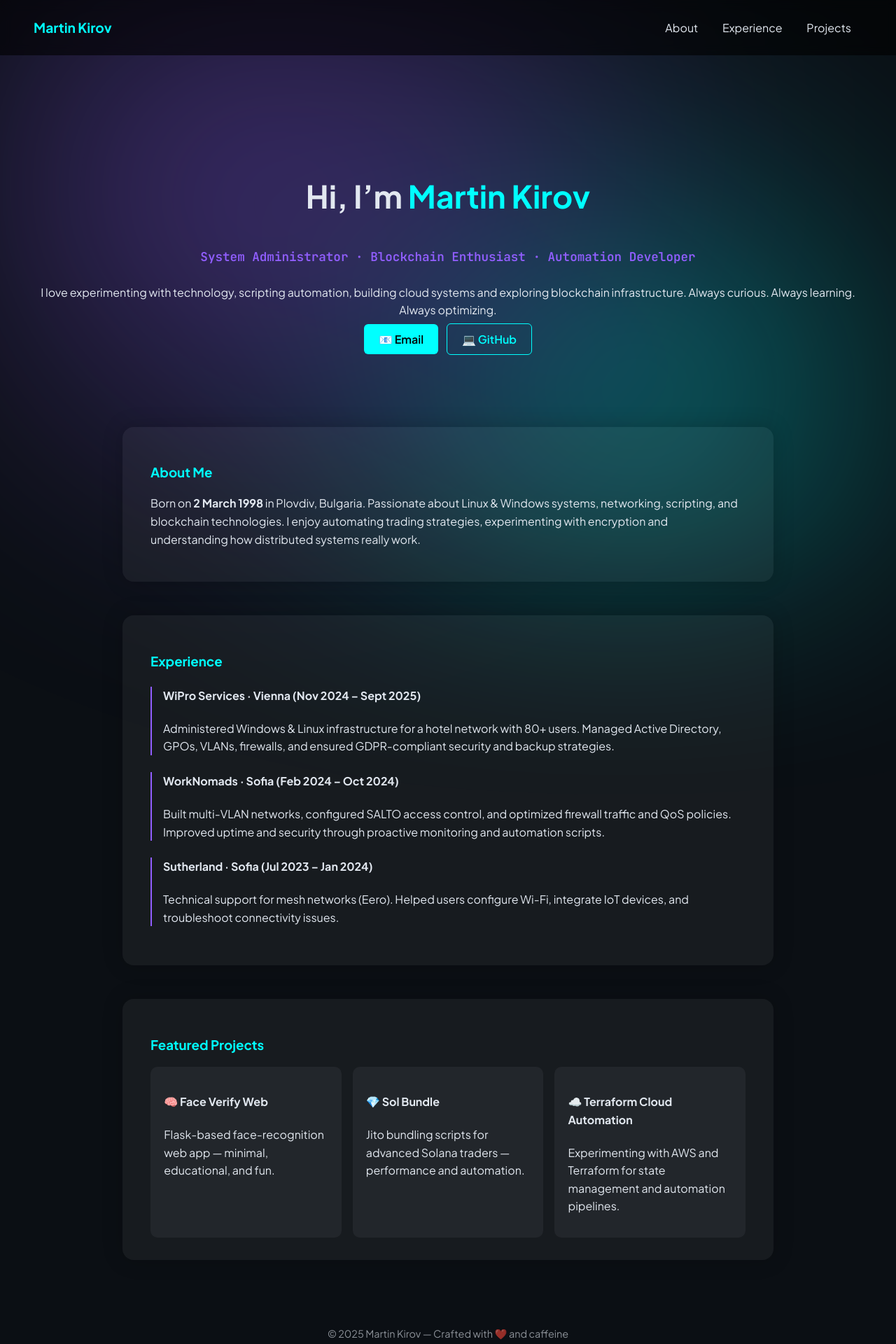
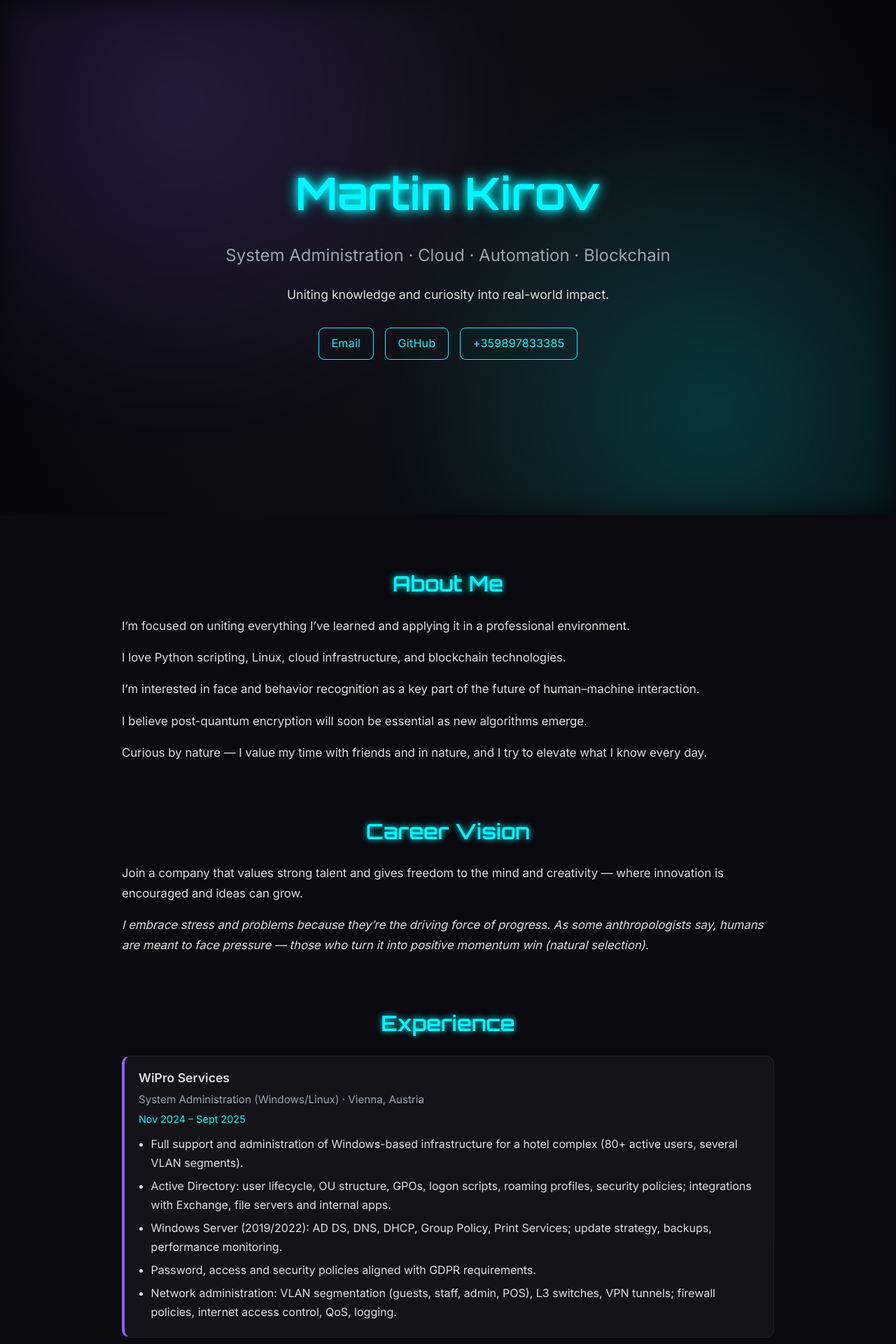
Before and after one commit to martok9803/cv-bad-front-end, a Flask app: page / in a window 1280 px wide. Shown: the top 1920 px of the page at 70% size. Run offline with Flask 3, Linux system fonts and the light colour scheme.

Commit message:
UX: dynamic Experience/Projects from cv.json + polished timeline/cards

```diff
--- a/app/static/app.js
+++ b/app/static/app.js
@@ -1,31 +1,9 @@
-// Smooth scroll and fade animation triggers
-document.querySelectorAll('a[href^="#"]').forEach(anchor => {
-  anchor.addEventListener("click", function(e) {
-    e.preventDefault();
-    document.querySelector(this.getAttribute("href")).scrollIntoView({ behavior: "smooth" });
-  });
+// Smooth reveal of sections on scroll
+document.addEventListener("DOMContentLoaded", () => {
+  const sections = document.querySelectorAll("section");
+  const observer = new IntersectionObserver(
+    entries => entries.forEach(e => e.isIntersecting && e.target.classList.add("visible")),
+    { threshold: 0.18 }
+  );
+  sections.forEach(s => observer.observe(s));
 });
-
-// Intersection fade-up
-const observer = new IntersectionObserver(entries => {
-  entries.forEach(entry => {
-    if (entry.isIntersecting) entry.target.classList.add("visible");
-  });
-}, { threshold: 0.15 });
-
-document.querySelectorAll(".fade-up").forEach(el => observer.observe(el));
-
-// Typewriter effect
-const typeTarget = document.querySelector(".typewriter");
-if (typeTarget) {
-  const text = typeTarget.textContent;
-  typeTarget.textContent = "";
-  let i = 0;
-  function type() {
-    if (i < text.length) {
-      typeTarget.textContent += text.charAt(i++);
-      setTimeout(type, 60);
-    }
-  }
-  type();
-}
--- a/app/static/styles.css
+++ b/app/static/styles.css
@@ -1,142 +1,176 @@
+@import url('https://fonts.googleapis.com/css2?family=Orbitron:wght@400;600&family=Inter:wght@400;600&display=swap');
+
 :root {
-  --bg: #0b0f14;
-  --fg: #e2e8f0;
-  --accent: #00ffff;
+  --bg: #0a0a0f;
+  --accent: #00f7ff;
   --accent2: #915EFF;
-  --card-bg: rgba(255,255,255,0.05);
+  --text: #ddd;
+  --muted: #9aa3ad;
+  --max-width: 980px;
+
+  --card: rgba(255,255,255,0.04);
+  --card-hover: rgba(255,255,255,0.08);
 }
 
+* { box-sizing: border-box; }
+
 body {
+  font-family: 'Inter', sans-serif;
+  color: var(--text);
+  background: var(--bg);
   margin: 0;
-  font-family: 'Plus Jakarta Sans', sans-serif;
-  background: var(--bg);
-  color: var(--fg);
   overflow-x: hidden;
-  line-height: 1.6;
+  scroll-behavior: smooth;
+  line-height: 1.7;
 }
 
-/* background glow */
-.bg-overlay {
-  position: fixed;
+/* HERO */
+.hero {
+  position: relative;
+  height: 92vh;
+  display: flex;
+  align-items: center;
+  justify-content: center;
+  text-align: center;
+  background: radial-gradient(circle at center, #121217 0%, #07070b 100%);
+  overflow: hidden;
+  padding: 0 1.5rem;
+}
+.hero .overlay {
+  position: absolute;
   inset: 0;
-  background: radial-gradient(circle at 30% 20%, var(--accent2)20%, transparent 60%),
-              radial-gradient(circle at 70% 80%, var(--accent)15%, transparent 50%);
-  filter: blur(140px);
-  opacity: .35;
-  z-index: -1;
+  background:
+    radial-gradient(800px 800px at 20% 20%, rgba(145,94,255,.18), transparent 60%),
+    radial-gradient(800px 800px at 80% 80%, rgba(0,247,255,.18), transparent 60%);
+  filter: blur(20px);
+}
+.hero .content { position: relative; z-index: 2; max-width: 900px; }
+.hero h1 {
+  font-family: 'Orbitron', sans-serif;
+  font-size: clamp(2.2rem, 6vw, 4rem);
+  margin: 0;
+  color: var(--accent);
+  text-shadow: 0 0 18px var(--accent);
+  animation: glow 3s ease-in-out infinite alternate;
+}
+.hero h2 {
+  margin-top: .6em;
+  font-weight: 400;
+  color: var(--muted);
+}
+.hero .tagline { font-size: 1.1rem; margin-top: 1em; }
+.links { margin-top: 2em; display: flex; gap: 1rem; justify-content: center; flex-wrap: wrap; }
+.links a {
+  color: var(--accent);
+  text-decoration: none;
+  border: 1px solid var(--accent);
+  padding: .55em 1.1em;
+  border-radius: 8px;
+  transition: all .25s ease;
+  letter-spacing: .3px;
+}
+.links a:hover {
+  background: var(--accent);
+  color: #001316;
+  box-shadow: 0 0 24px var(--accent);
 }
 
-/* navbar */
-.navbar {
-  display: flex;
-  justify-content: space-between;
-  align-items: center;
-  padding: 1.5rem 3rem;
-  background: rgba(0,0,0,0.6);
-  backdrop-filter: blur(8px);
-  position: sticky;
-  top: 0;
+/* SECTIONS */
+section {
+  max-width: var(--max-width);
+  margin: 4.5rem auto;
+  padding: 0 1.5rem;
+  opacity: 0;
+  transform: translateY(30px);
+  transition: all 0.9s ease;
 }
-.navbar .brand {
-  font-weight: 700;
-  font-size: 1.2rem;
+section.visible { opacity: 1; transform: translateY(0); }
+section h2 {
   color: var(--accent);
+  font-family: 'Orbitron', sans-serif;
+  text-align: center;
+  margin-bottom: 1.25rem;
+  text-shadow: 0 0 8px var(--accent);
+  font-size: 1.9rem;
 }
-.navbar nav a {
-  color: var(--fg);
+section p { font-size: 1.05rem; color: var(--text); text-wrap: pretty; }
+
+/* EXPERIENCE TIMELINE */
+.experience .timeline { display: grid; gap: 1rem; }
+.experience .job {
+  background: var(--card);
+  border: 1px solid rgba(255,255,255,0.06);
+  border-left: 4px solid var(--accent2);
+  border-radius: 12px;
+  padding: 1rem 1.25rem;
+  transition: background .25s ease, transform .2s ease, box-shadow .25s ease;
+}
+.experience .job:hover {
+  background: var(--card-hover);
+  transform: translateY(-2px);
+  box-shadow: 0 10px 26px rgba(0,0,0,0.25), 0 0 24px rgba(145,94,255,.25);
+}
+.job-header { display: grid; gap: .2rem; }
+.job-header h3 { margin: 0; font-size: 1.1rem; }
+.job-header .meta { color: var(--muted); font-size: .95rem; }
+.job-header .dates { color: var(--accent); font-size: .9rem; }
+.bullets { margin: .6rem 0 0; padding: 0 0 0 1.1rem; }
+.bullets li { margin: .35rem 0; }
+
+/* PROJECTS */
+.projects .project-grid {
+  display: grid;
+  grid-template-columns: repeat(auto-fit, minmax(260px,1fr));
+  gap: 1rem;
+}
+.project-card {
+  display: block;
+  background: var(--card);
+  border: 1px solid rgba(255,255,255,0.06);
+  border-radius: 12px;
+  padding: 1rem 1.2rem;
   text-decoration: none;
-  margin: 0 1rem;
-  transition: color .2s;
+  color: var(--text);
+  transition: all .25s ease;
+  position: relative;
 }
-.navbar nav a:hover {
-  color: var(--accent2);
+.project-card:hover {
+  background: var(--card-hover);
+  transform: translateY(-3px);
+  box-shadow: 0 18px 36px rgba(0,0,0,.25), 0 0 22px rgba(0,247,255,.25);
+}
+.project-card h4 { margin: 0 0 .4rem; font-size: 1.05rem; color: #e9eef5; }
+.project-card p { margin: 0; color: var(--muted); }
+.project-card .arrow {
+  position: absolute; right: 12px; bottom: 10px;
+  color: var(--accent); font-weight: 700;
 }
 
-/* hero */
-.hero {
-  text-align: center;
-  padding: 8rem 2rem 4rem;
+/* PILL LISTS */
+.pill-list {
+  display: flex; flex-wrap: wrap; gap: .6rem;
+  list-style: none; padding: 0; margin: 0; justify-content: center;
 }
-.hero h1 {
-  font-size: 2.8rem;
-  font-weight: 700;
-}
-.hero h1 span { color: var(--accent); }
-.hero h2 {
-  font-family: 'JetBrains Mono', monospace;
-  color: var(--accent2);
-  font-size: 1.1rem;
-  margin: 1rem 0 1.5rem;
-}
-.hero .btn {
-  background: var(--accent);
-  border: none;
-  color: #000;
-  padding: .7rem 1.3rem;
-  border-radius: 6px;
-  font-weight: 600;
-  margin: .3rem;
-  text-decoration: none;
-}
-.hero .btn.outline {
-  background: transparent;
-  color: var(--accent);
-  border: 1px solid var(--accent);
-}
-.hero .btn:hover {
-  filter: brightness(1.2);
+.pill-list li {
+  background: var(--card);
+  border: 1px solid rgba(255,255,255,0.06);
+  padding: .45rem .7rem;
+  border-radius: 999px;
+  font-size: .95rem;
 }
 
-/* cards */
-.card {
-  max-width: 850px;
-  margin: 3rem auto;
-  background: var(--card-bg);
-  border-radius: 16px;
-  padding: 2rem 2.5rem;
-  box-shadow: 0 0 30px rgba(0,0,0,0.2);
-}
-.card h3 {
-  color: var(--accent);
-  margin-bottom: 1rem;
+/* FOOTER */
+footer {
+  text-align: center;
+  padding: 3rem 1rem;
+  border-top: 1px solid #101018;
+  color: var(--muted);
+  background: #07070c;
+  font-size: .95rem;
 }
 
-.timeline .job {
-  margin-bottom: 1.5rem;
-  border-left: 2px solid var(--accent2);
-  padding-left: 1rem;
+/* KEYFRAMES */
+@keyframes glow {
+  from { text-shadow: 0 0 10px var(--accent), 0 0 18px var(--accent); }
+  to   { text-shadow: 0 0 26px var(--accent), 0 0 42px var(--accent); }
 }
-
-.projects {
-  display: grid;
-  grid-template-columns: repeat(auto-fit, minmax(250px,1fr));
-  gap: 1rem;
-}
-.project {
-  display: block;
-  background: rgba(255,255,255,0.05);
-  padding: 1rem 1.2rem;
-  border-radius: 10px;
-  text-decoration: none;
-  color: var(--fg);
-  transition: all .25s;
-}
-.project:hover {
-  background: rgba(255,255,255,0.1);
-  transform: translateY(-4px);
-  box-shadow: 0 0 15px rgba(145,94,255,.3);
-}
-
-/* animations */
-.fade-in { opacity: 0; animation: fadeIn 1.2s ease forwards; }
-.fade-in-delayed { opacity: 0; animation: fadeIn 1.2s ease .4s forwards; }
-.fade-up { opacity: 0; transform: translateY(20px); animation: fadeUp 1.2s ease forwards; }
-@keyframes fadeIn { to { opacity: 1; } }
-@keyframes fadeUp { to { opacity: 1; transform: translateY(0); } }
-
-footer {
-  text-align: center;
-  padding: 2rem;
-  font-size: .9rem;
-  opacity: .6;
-}
--- a/app/templates/index.html
+++ b/app/templates/index.html
@@ -4,81 +4,103 @@
   <meta charset="utf-8" />
   <meta name="viewport" content="width=device-width,initial-scale=1" />
   <title>{{ cv.name }} · Portfolio</title>
-  <link href="https://fonts.googleapis.com/css2?family=Plus+Jakarta+Sans:wght@400;600;700&family=JetBrains+Mono:wght@400;600&display=swap" rel="stylesheet">
+
+  <link href="https://fonts.googleapis.com/css2?family=Orbitron:wght@400;600&family=Inter:wght@400;600&display=swap" rel="stylesheet">
   <link rel="stylesheet" href="/static/styles.css" />
   <script defer src="/static/app.js"></script>
 </head>
 <body>
-  <div class="bg-overlay"></div>
-  <header class="navbar">
-    <div class="brand">Martin Kirov</div>
-    <nav>
-      <a href="#about">About</a>
-      <a href="#experience">Experience</a>
-      <a href="#projects">Projects</a>
-    </nav>
+  <!-- HERO -->
+  <header class="hero">
+    <div class="overlay"></div>
+    <div class="content">
+      <h1 class="glow">{{ cv.name }}</h1>
+      <h2>{{ cv.headline }}</h2>
+      <p class="tagline">Uniting knowledge and curiosity into real-world impact.</p>
+      <div class="links">
+        <a href="mailto:{{ cv.email }}">Email</a>
+        <a href="{{ cv.github }}" target="_blank" rel="noopener">GitHub</a>
+        <a href="tel:{{ cv.phone | replace(' ', '') }}">{{ cv.phone }}</a>
+      </div>
+    </div>
   </header>
 
-  <section class="hero">
-    <h1 class="fade-in">Hi, I’m <span>Martin Kirov</span></h1>
-    <h2 class="typewriter">System Administrator · Blockchain Enthusiast · Automation Developer</h2>
-    <p class="fade-in-delayed">
-      I love experimenting with technology, scripting automation, building cloud systems and exploring blockchain infrastructure.
-      Always curious. Always learning. Always optimizing.
-    </p>
-    <div class="links fade-in-delayed">
-      <a href="mailto:martinkirov9803@gmail.com" class="btn">📧 Email</a>
-      <a href="https://github.com/martok9803" target="_blank" class="btn outline">💻 GitHub</a>
+  <!-- ABOUT -->
+  <section class="about">
+    <h2>About Me</h2>
+    {% for line in cv.summary %}
+      <p>{{ line }}</p>
+    {% endfor %}
+  </section>
+
+  <!-- CAREER VISION -->
+  <section class="career">
+    <h2>Career Vision</h2>
+    <p>{{ cv.career_goal }}</p>
+    <p><em>{{ cv.mindset }}</em></p>
+  </section>
+
+  <!-- EXPERIENCE -->
+  <section id="experience" class="experience">
+    <h2>Experience</h2>
+    <div class="timeline">
+      {% for job in cv.experience %}
+      <div class="job">
+        <div class="job-header">
+          <h3>{{ job.company }}</h3>
+          <span class="meta">{{ job.role }} · {{ job.location }}</span>
+          <span class="dates">{{ job.start }} – {{ job.end }}</span>
+        </div>
+        <ul class="bullets">
+          {% for h in job.highlights %}
+          <li>{{ h }}</li>
+          {% endfor %}
+        </ul>
+      </div>
+      {% endfor %}
     </div>
   </section>
 
-  <section id="about" class="card fade-up">
-    <h3>About Me</h3>
-    <p>Born on <strong>2 March 1998</strong> in Plovdiv, Bulgaria.
-       Passionate about Linux & Windows systems, networking, scripting, and blockchain technologies.
-       I enjoy automating trading strategies, experimenting with encryption and understanding how distributed systems really work.</p>
-  </section>
-
-  <section id="experience" class="card fade-up">
-    <h3>Experience</h3>
-    <div class="timeline">
-      <div class="job">
-        <h4>WiPro Services · Vienna (Nov 2024 – Sept 2025)</h4>
-        <p>Administered Windows & Linux infrastructure for a hotel network with 80+ users.
-        Managed Active Directory, GPOs, VLANs, firewalls, and ensured GDPR-compliant security and backup strategies.</p>
-      </div>
-      <div class="job">
-        <h4>WorkNomads · Sofia (Feb 2024 – Oct 2024)</h4>
-        <p>Built multi-VLAN networks, configured SALTO access control, and optimized firewall traffic and QoS policies.
-        Improved uptime and security through proactive monitoring and automation scripts.</p>
-      </div>
-      <div class="job">
-        <h4>Sutherland · Sofia (Jul 2023 – Jan 2024)</h4>
-        <p>Technical support for mesh networks (Eero). Helped users configure Wi-Fi, integrate IoT devices, and troubleshoot connectivity issues.</p>
-      </div>
+  <!-- PROJECTS -->
+  <section id="projects" class="projects">
+    <h2>Featured Projects</h2>
+    <div class="project-grid">
+      {% for p in cv.projects %}
+      <a class="project-card" href="{{ p.url }}" target="_blank" rel="noopener">
+        <h4>{{ p.name }}</h4>
+        <p>{{ p.description }}</p>
+        <span class="arrow">→</span>
+      </a>
+      {% endfor %}
     </div>
   </section>
 
-  <section id="projects" class="card fade-up">
-    <h3>Featured Projects</h3>
-    <div class="projects">
-      <a class="project" href="https://github.com/martok9803/face-verify-web" target="_blank">
-        <h4>🧠 Face Verify Web</h4>
-        <p>Flask-based face-recognition web app — minimal, educational, and fun.</p>
-      </a>
-      <a class="project" href="https://github.com/martok9803/sol-bundle" target="_blank">
-        <h4>💎 Sol Bundle</h4>
-        <p>Jito bundling scripts for advanced Solana traders — performance and automation.</p>
-      </a>
-      <a class="project" href="https://github.com/martok9803/Terraform-For-Cloud-State-Management" target="_blank">
-        <h4>☁️ Terraform Cloud Automation</h4>
-        <p>Experimenting with AWS and Terraform for state management and automation pipelines.</p>
-      </a>
-    </div>
+  <!-- BACKGROUND / EDUCATION -->
+  <section class="background">
+    <h2>Background & Education</h2>
+    <ul class="pill-list">
+      {% for e in cv.education %}<li>{{ e }}</li>{% endfor %}
+    </ul>
+  </section>
+
+  <!-- LANGUAGES -->
+  <section class="languages">
+    <h2>Languages</h2>
+    <ul class="pill-list">
+      {% for l in cv.languages %}<li>{{ l }}</li>{% endfor %}
+    </ul>
+  </section>
+
+  <!-- INTERESTS -->
+  <section class="interests">
+    <h2>Beyond Technology</h2>
+    {% for s in cv.interests %}
+      <p>{{ s }}</p>
+    {% endfor %}
   </section>
 
   <footer>
-    <p>© 2025 Martin Kirov — Crafted with ❤️ and caffeine</p>
+    <p>© {{ now().year if now else '2025' }} · Built by <strong>{{ cv.name }}</strong> · {{ cv.location }}</p>
   </footer>
 </body>
 </html>
```
Also changed, not shown: app/data/cv.json (+68 -54 lines).
